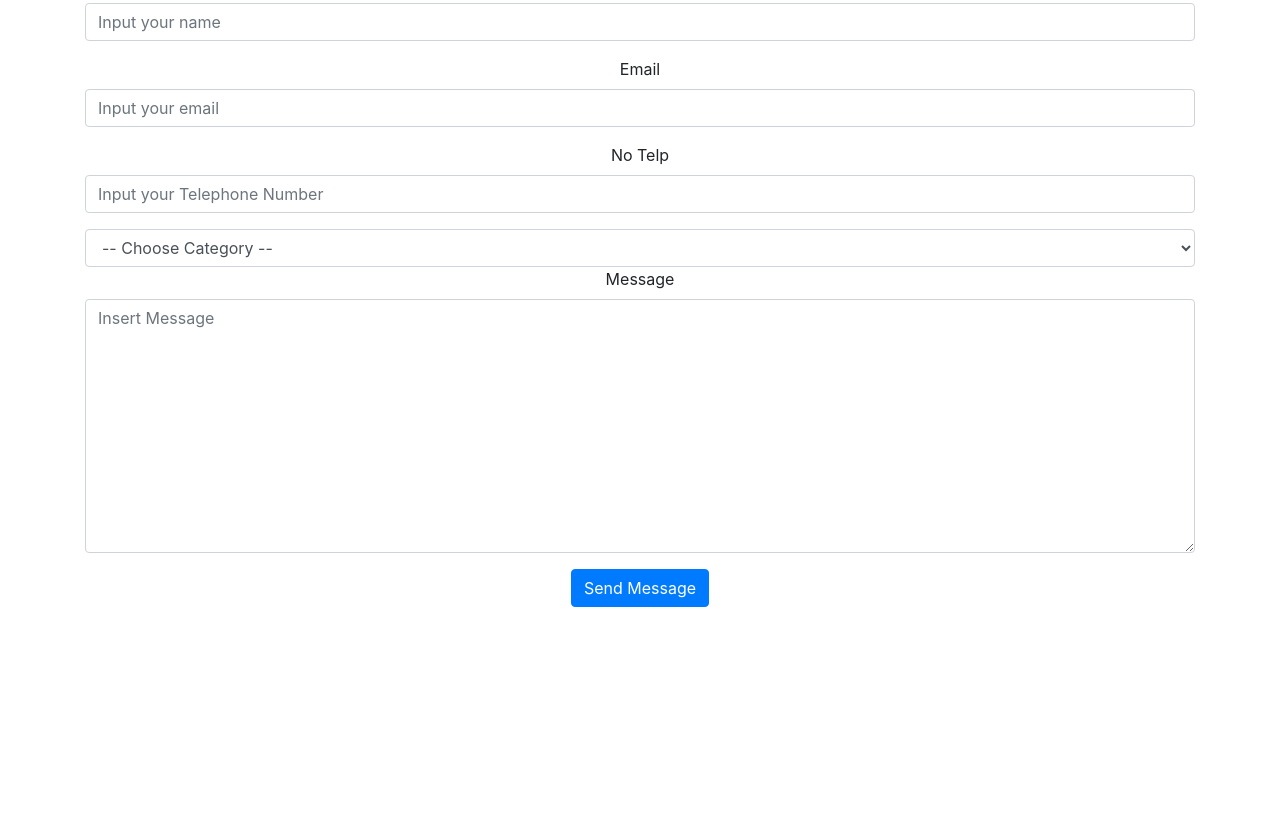
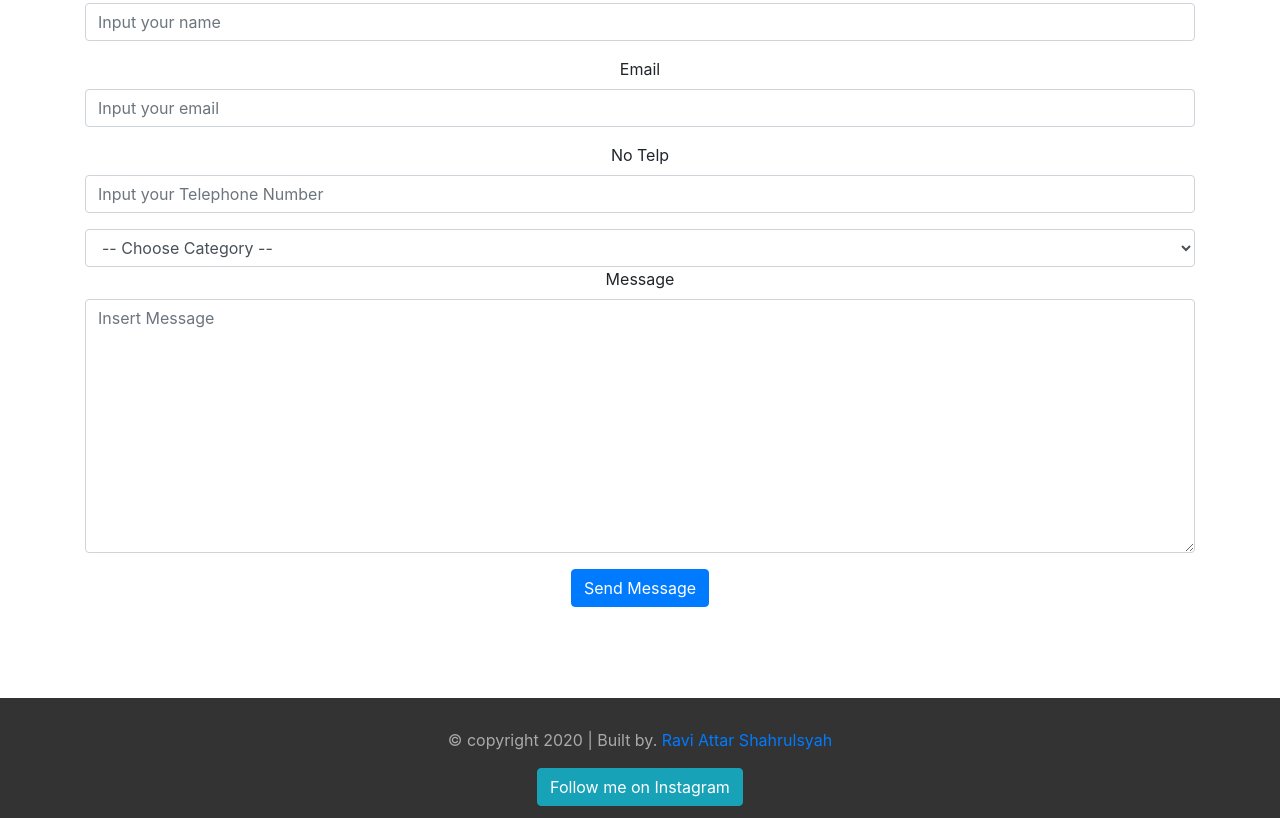
Before and after one commit to pizza40/portfolio, a plain HTML site: page index.html in a window 1280 px wide. Shown: the part 1822-2640 px from the top of the page. Before the commit the page ends 2429 px from the top, so only its background shows below. Drawn offline with nearby package versions, Linux system fonts and the light colour scheme.

Commit message:
make footer in index.html and edit web display in style.css

```diff
--- a/css/style.css
+++ b/css/style.css
@@ -1,3 +1,11 @@
+html{
+    position: relative;
+}
+
+body{
+    margin-bottom: 120px;
+}
+
 .jumbotron img{
     width: 200px;
     border: 5px solid #666;
@@ -15,3 +23,21 @@ section {
 .portfolio{
     background-color: #eee;
 }
+
+.contact {
+    min-height: 800px;
+}
+
+footer {
+    position: absolute;
+    bottom: 0;
+    width: 100%;
+    height: 120px;
+    background-color: #333;
+    padding-top: 30px;
+}
+
+footer p{
+    color: #aaa;
+    font-size: 1em;
+}
--- a/index.html
+++ b/index.html
@@ -147,6 +147,22 @@
     </section>
     <!-- End of contact -->
 
+    <!-- Footer -->
+    <footer>
+        <div class="container text-center">
+            <div class="row">
+                <div class="col-sm-12">
+                    <p>&copy; copyright 2020 | Built by. <a href="instagram.com/rav_attr">Ravi Attar Shahrulsyah</a></p>
+                </div>
+            </div>
+            <div class="row">
+                <div class="col-sm-12">
+                    <a href="instagram.com/rav_attr" class="btn btn-info">Follow me on Instagram</a>
+                </div>
+            </div>
+        </div>
+    </footer>
+    <!-- End of Footer -->
 
     <!-- Optional JavaScript -->
     <!-- jQuery first, then Popper.js, then Bootstrap JS -->
```
